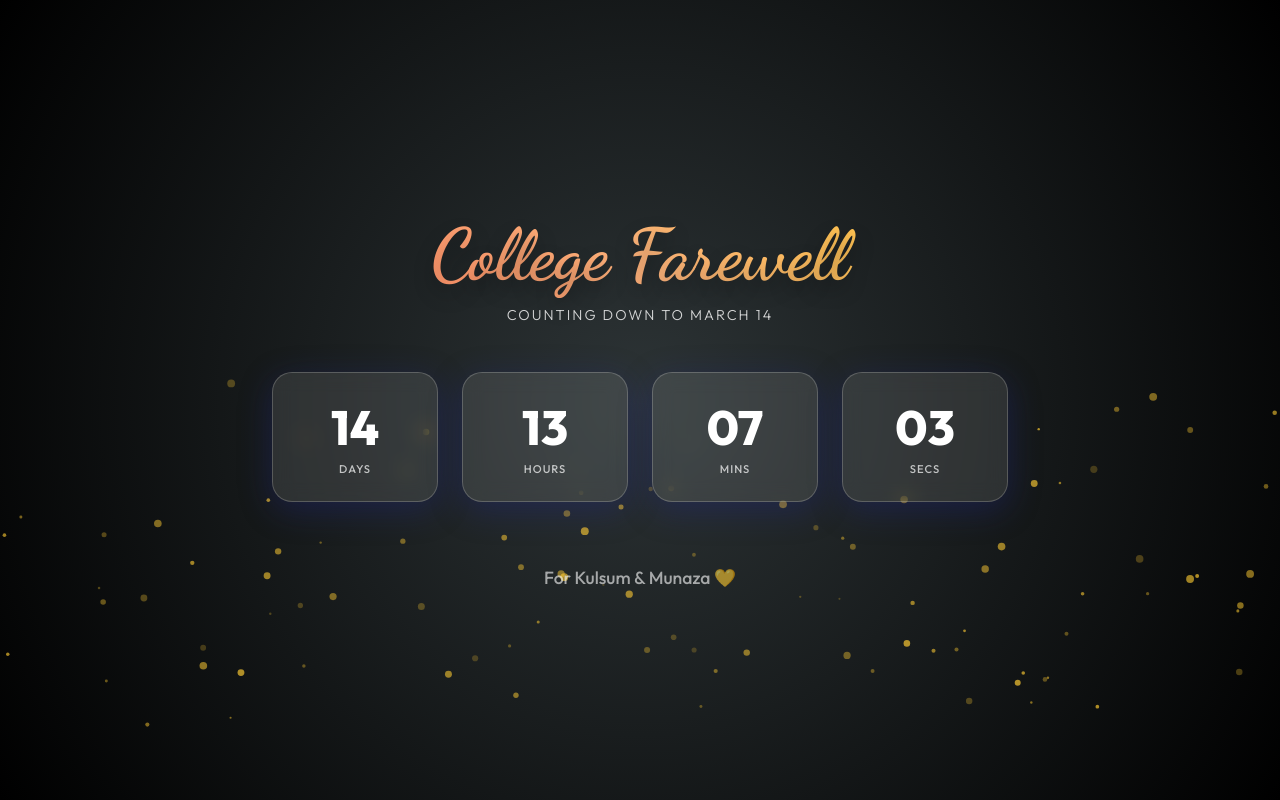
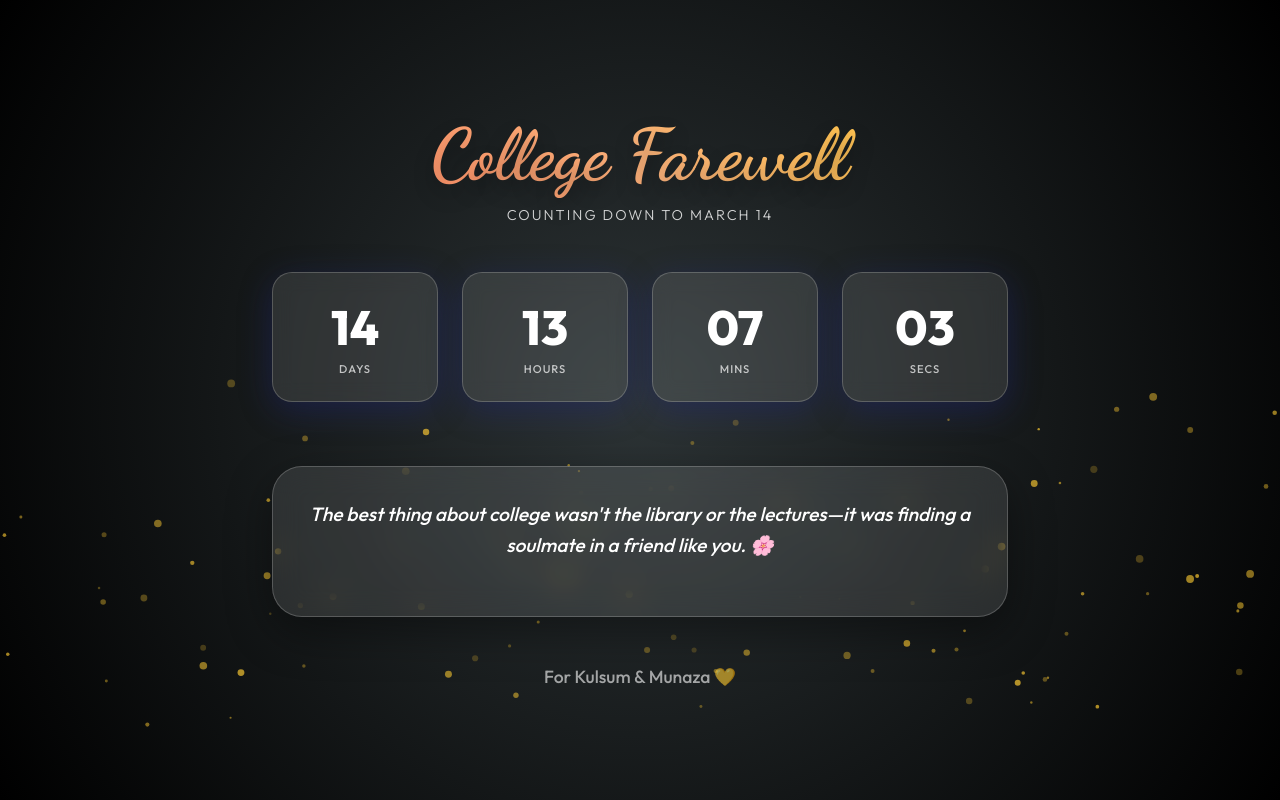
Before and after one commit to siquakulsum/Farewell, a plain HTML site: page index.html in a window 1280 px wide. Drawn offline with Linux system fonts and the light colour scheme.

Commit message:
second commit

```diff
--- a/index.html
+++ b/index.html
@@ -235,12 +235,12 @@
             </div>
         </div>
 
-        <!-- <div class="message-card" id="message-container" onclick="triggerBurst(event)">
+        <div class="message-card" id="message-container" onclick="triggerBurst(event)">
             <p class="daily-message" id="message-text">Loading message...</p>
-            <p class="special-line">
+            <!-- <p class="special-line">
                 “I’ll only message you until our college days end. After that, if you miss me, just give me a call.”
-            </p>
-        </div> -->
+            </p> -->
+        </div>
 
         <div class="footer-names">For Kulsum & Munaza 💛</div>
     </div>
```
